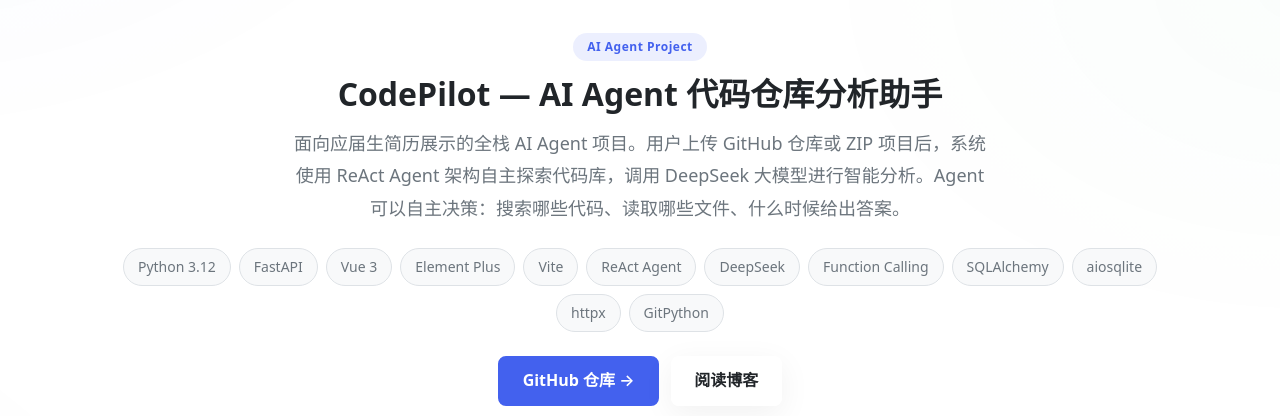
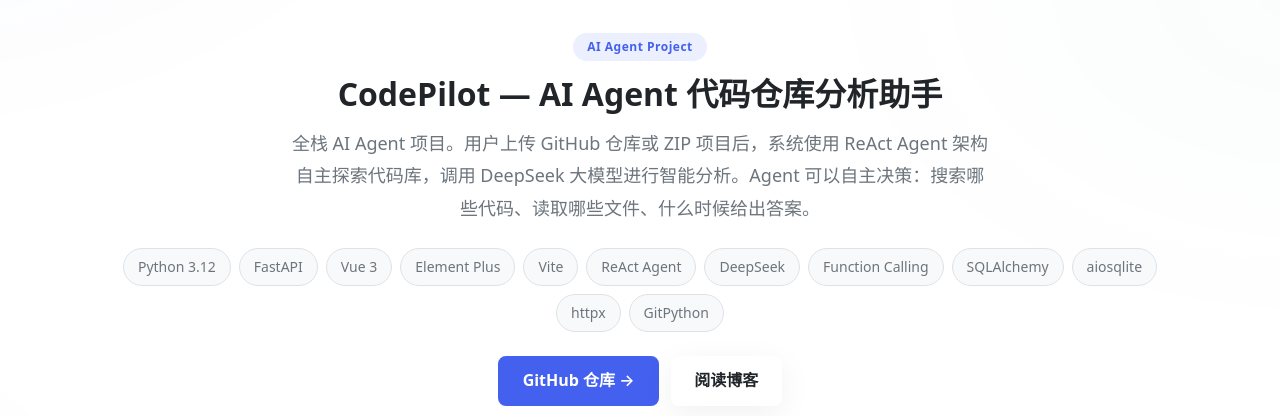
Before and after one commit to lzn956827063-create/-, a Flask app: page /projects/codepilot in a window 1280 px wide. Shown: the part 64-480 px from the top of the page. Run offline with Flask 3, Linux system fonts and the light colour scheme.

Commit message:
fix: remove '应届面试展示' phrasing from CodePilot descriptions
Co-Authored-By: Claude Opus 4.8 <noreply@anthropic.com>

```diff
--- a/app/templates/index.html
+++ b/app/templates/index.html
@@ -74,7 +74,7 @@
                 <div class="project-icon-wrap">&#129302;</div>
                 <div class="project-card-body">
                     <h3>CodePilot — AI Agent 代码仓库分析助手</h3>
-                    <p>面向应届面试展示的全栈 AI Agent 项目。基于 ReAct Agent 架构 + DeepSeek 大模型，AI 可自主调用工具（搜索代码、读取文件、浏览目录）探索陌生代码仓库。3 个专业 Agent 协同工作：智能问答 Agent、项目分析 Agent、README 生成 Agent。前端实时展示 Agent 工具调用过程。</p>
+                    <p>全栈 AI Agent 项目。基于 ReAct Agent 架构 + DeepSeek 大模型，AI 可自主调用工具（搜索代码、读取文件、浏览目录）探索陌生代码仓库。3 个专业 Agent 协同工作：智能问答 Agent、项目分析 Agent、README 生成 Agent。前端实时展示 Agent 工具调用过程。</p>
                 </div>
                 <div class="project-tags">
                     <span>Python 3.12</span><span>FastAPI</span><span>Vue 3</span><span>ReAct Agent</span><span>DeepSeek</span><span>Function Calling</span><span>SQLAlchemy</span>
--- a/app/templates/projects/codepilot.html
+++ b/app/templates/projects/codepilot.html
@@ -257,7 +257,7 @@
     <header class="showcase-hero">
         <span class="badge">AI Agent Project</span>
         <h1>CodePilot — AI Agent 代码仓库分析助手</h1>
-        <p>面向应届生简历展示的全栈 AI Agent 项目。用户上传 GitHub 仓库或 ZIP 项目后，系统使用 ReAct Agent 架构自主探索代码库，调用 DeepSeek 大模型进行智能分析。Agent 可以自主决策：搜索哪些代码、读取哪些文件、什么时候给出答案。</p>
+        <p>全栈 AI Agent 项目。用户上传 GitHub 仓库或 ZIP 项目后，系统使用 ReAct Agent 架构自主探索代码库，调用 DeepSeek 大模型进行智能分析。Agent 可以自主决策：搜索哪些代码、读取哪些文件、什么时候给出答案。</p>
 
         <div class="tech-stack">
             <span class="tech-tag">Python 3.12</span>
```
